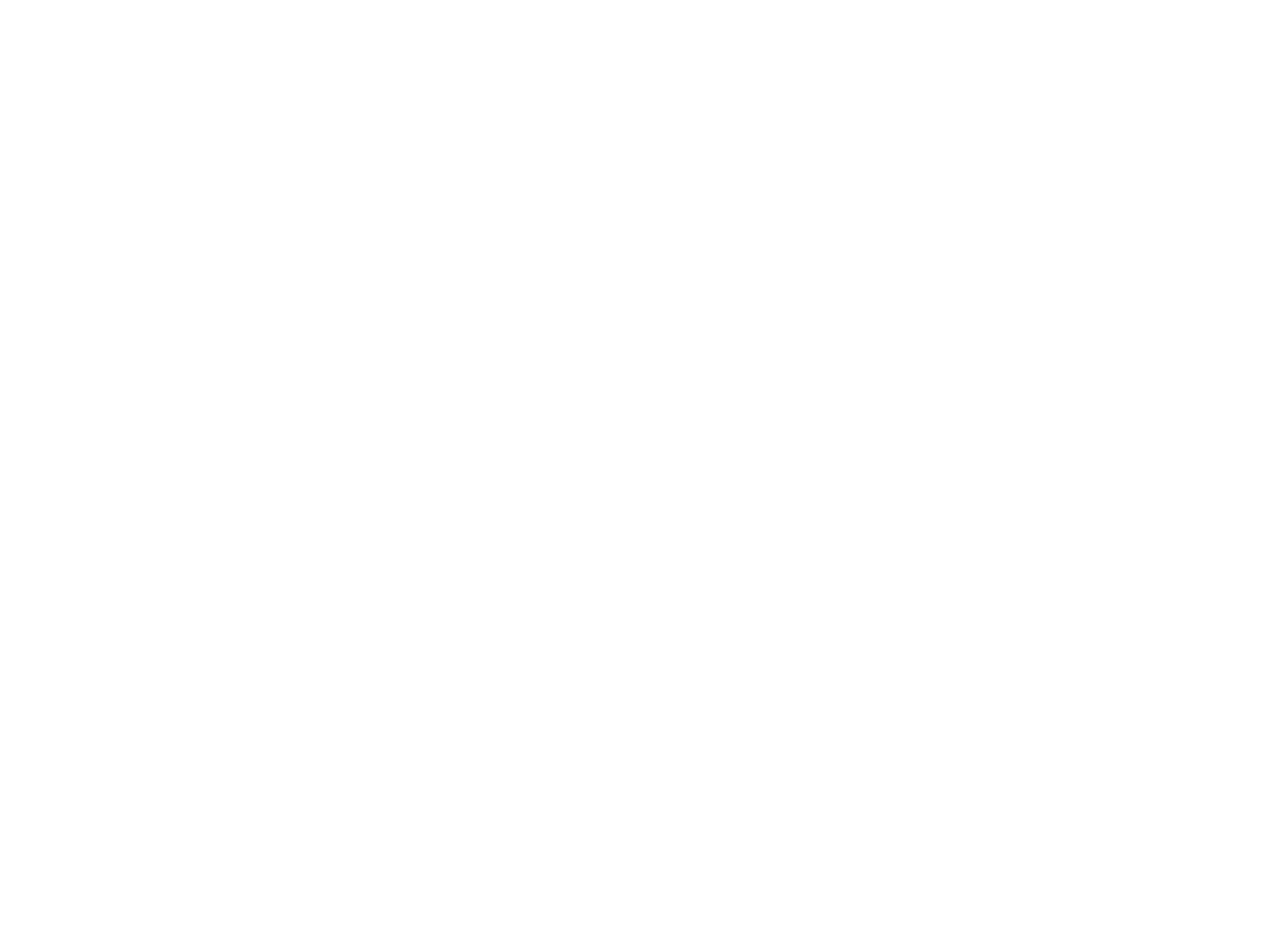
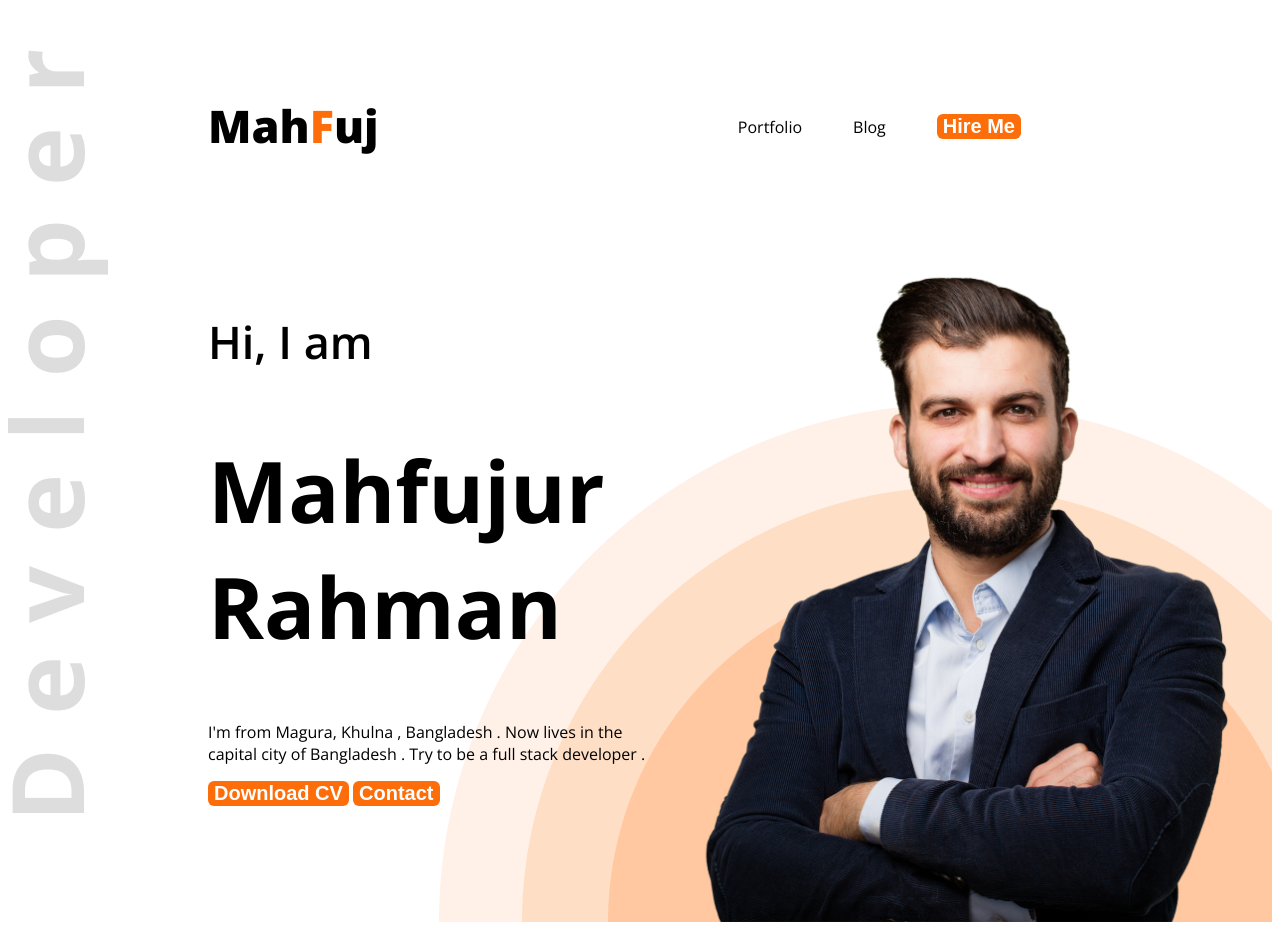
Before and after one commit to Mahfujur-Rahman1/web-dev-portfolio, a plain HTML site: page index.htm in a window 1280 px wide. Before the commit the page ends 800 px from the top, so only its background shows below. Drawn offline with nearby package versions, Linux system fonts and the light colour scheme.

Commit message:
cover page

```diff
--- a/index.htm
+++ b/index.htm
@@ -4,10 +4,41 @@
     <meta charset="UTF-8">
     <meta name="viewport" content="width=device-width, initial-scale=1.0">
     <title>Web developer portfolio</title>
+    <link rel="preconnect" href="https://fonts.googleapis.com">
+<link rel="preconnect" href="https://fonts.gstatic.com" crossorigin>
+<link href="https://fonts.googleapis.com/css2?family=Open+Sans:ital,wght@0,300..800;1,300..800&display=swap" rel="stylesheet">
+    <link rel="stylesheet" href="styles/portfolio.css">
 </head>
-<body>
-    <header>
+<body class="open-sans-normal ">
+    <header class="header">
+<nav>
+<h3 class="nav-title"> Mah<span class="text-primary">F</span>uj</h3>
 
+<ul>
+    <li><a class="dark-2" href=""></a>Portfolio  </a></li>
+        <li><a  class="dark-2" href=""></a>Blog </a></li>
+            <li><a href=""><button class="btn-primary">Hire Me</button>  </a></li>
+
+</ul>
+
+</nav>
+
+<div class="banner">
+    <div class="banner-conteiner">
+
+
+    <h4 class="banner-greetings" dark-2> Hi,  I  am</h4>
+    <h1 class="banner-title ">Mahfujur Rahman</h1>
+    <p class="banner-description">
+        I'm from Magura, Khulna , Bangladesh . Now lives in the capital city of Bangladesh . Try to be a full stack developer .
+    </p>
+    <button class="btn-primary"> Download CV</button>
+    <button class="btn-primary"> Contact</button>
+
+
+    </div>
+      <img class="banner-profile-picture" src="images/hardy.png" alt=">"
+</div>
     </header>
     <main>
 
--- /dev/null
+++ b/styles/portfolio.css
@@ -0,0 +1,86 @@
+
+
+.open-sans-normal {
+  font-family: "Open Sans", sans-serif;
+  font-optical-sizing: auto;
+
+  font-style: normal;
+  font-variation-settings:
+    "width" 100;
+}
+
+/* shared style */
+.text-primary{
+    color: #FD6E0A;
+}
+.dark-2{
+    color: #474747 ;
+}
+
+.btn-primary{
+background-color: #FD6E0A;
+font-weight: bold;
+font-size: 20px;
+color :white;
+border: none;
+padding: 20 px 35px;
+border-radius: 6px;
+}
+/*  header */
+.header{
+    background-image: url("../images/developer.png"), url("../images/header_bg.png");
+    background-repeat: no-repeat;
+    background-position: top left, bottom right;
+}
+
+/* nav styles */
+nav {
+    display: flex;
+    align-items: center;
+    justify-content: space-between;
+    margin: 50px 200px;
+}
+
+.nav-title{
+    font-weight: 800;
+    font-size: 45px;
+}
+
+nav ul {
+    display: flex;
+    align-items: center;
+
+}
+
+nav ul li {
+    list-style: none;
+    margin-right: 51px;
+}
+nav li  a {
+   text-decoration: none;
+   font-size: 20px;
+}
+/* banner styles */
+
+
+.banner{
+    display: flex;
+    justify-content: space-between;
+    margin: 0 35px 0 200px;
+
+}
+
+.banner-content{
+    max-width: 580px;
+}
+.banner-greetings {
+    font-size: 45px;
+    font-weight: 600;
+}
+.banner-title{
+    font-weight: bold;
+    font-size: 85px;
+}
+.banner-profile-picture {
+    width: 580px;
+}
```
Also changed, not shown: images/developer.png (added), images/hardy.png (added), images/header_bg.png (added), images/icons/facebook.png (added), images/icons/insta.png (added), images/icons/js.png (added), images/icons/mongo.png (added), images/icons/nodejs.png (added), images/icons/react.png (added), images/icons/twitter.png (added).
